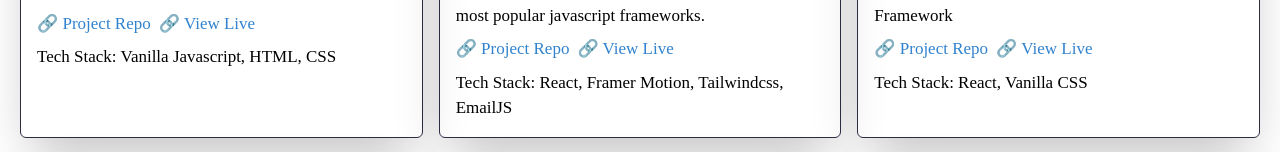
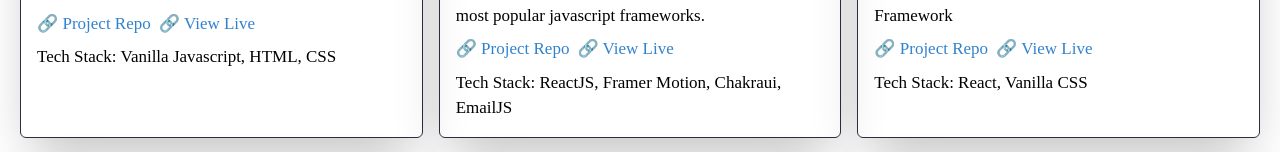
Before and after one commit to carloskim123/portfolio-site-old, a React (Vite) app: page /projects in a window 1280 px wide. Shown: the part 766-918 px from the top of the page. Built offline with nearby package versions, Linux system fonts and the light colour scheme; a web font is replaced by a local one.

Commit message:
Update projects_data.js

```diff
--- a/data/projects_data.js
+++ b/data/projects_data.js
@@ -39,7 +39,7 @@ export const projects = [
         name: 'My Portfolio',
         id: Math.random(),
         img: 'https://encrypted-tbn0.gstatic.com/images?q=tbn:ANd9GcR9f-HkJ8dmt9TlMZPNMrp6POHjXHai81S6-2EEJwTOP2do1vIQTwfQEb5rksBkGTtvkTQ&usqp=CAU',
-        tech_stack: 'React, Framer Motion, Tailwindcss, EmailJS',
+        tech_stack: 'ReactJS, Framer Motion, Chakraui, EmailJS',
         project_url: 'https://github.com/carloskim123/My-Website/',
         view_live: 'https://kimk.vercel.app',
         description: "A decent portfolio website built around some of the most popular javascript frameworks."
```
